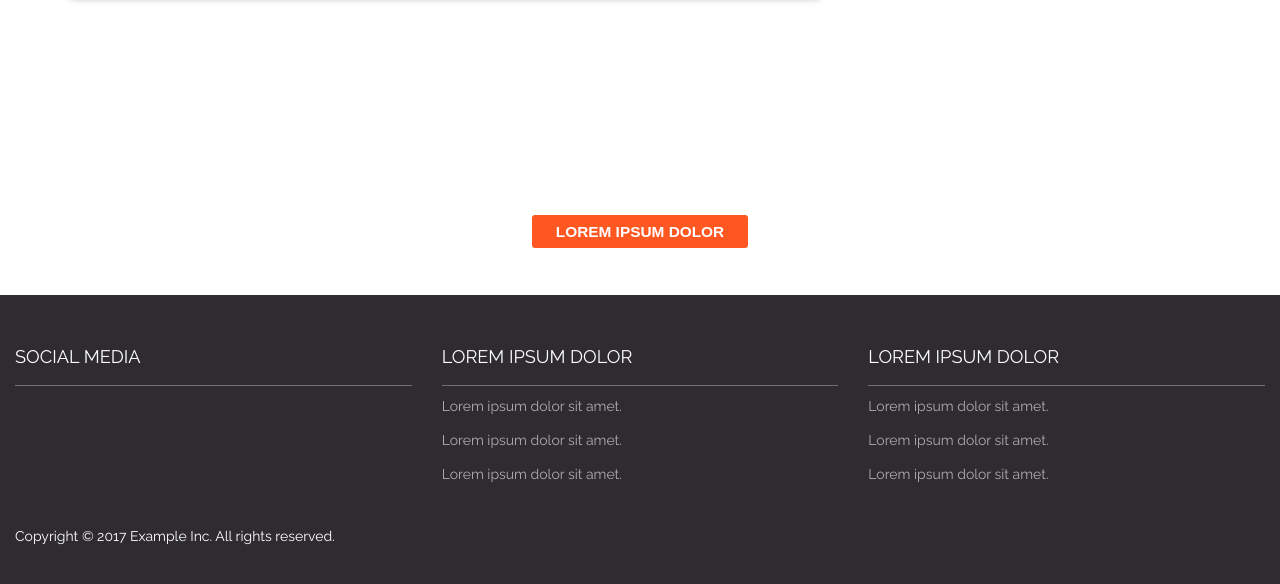
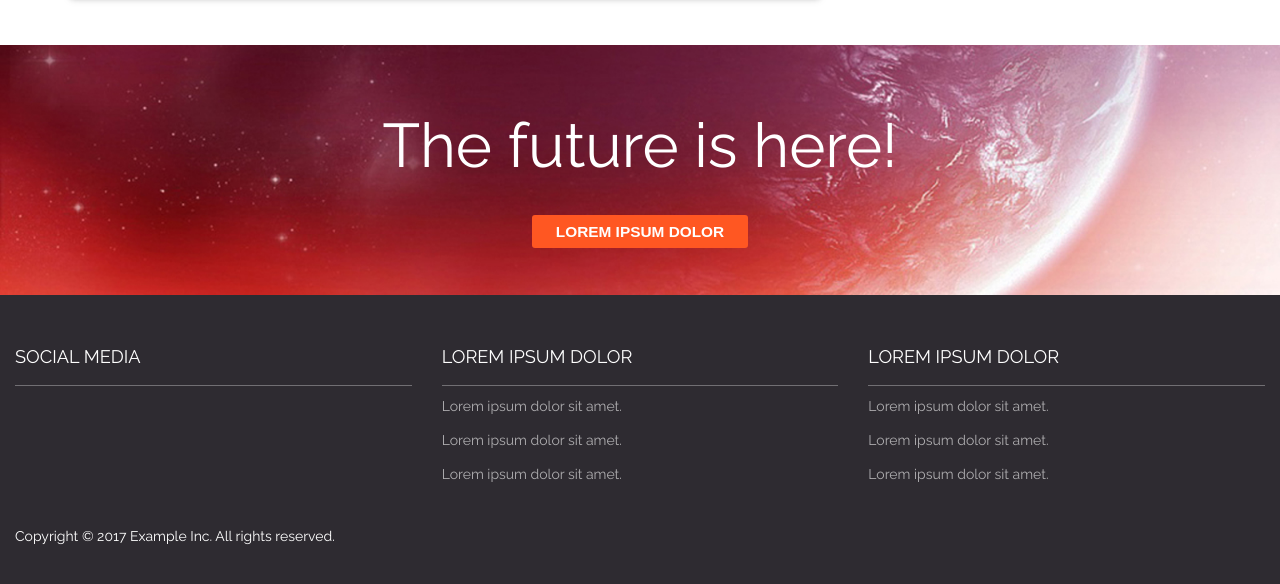
Before and after one commit to VladTzaru/Portfolio, a plain HTML site: page index.html in a window 1280 px wide. Shown: the part 1996-2580 px from the top of the page. Drawn offline with Linux system fonts and the light colour scheme; the site is published under a folder, as on GitHub Pages, so addresses that start at the root find nothing; a web font is replaced by a local one.

Commit message:
Updated relative path

```diff
--- a/css/style.css
+++ b/css/style.css
@@ -130,7 +130,7 @@ figcaption {
 
 .parallax {
   min-height: 250px;
-  background-image: url("/images/parallax_universe_1600_large.jpg");
+  background-image: url("../images/parallax_universe_1600_large.jpg");
   background-attachment: fixed;
   background-position: center;
   background-repeat: no-repeat;
```
